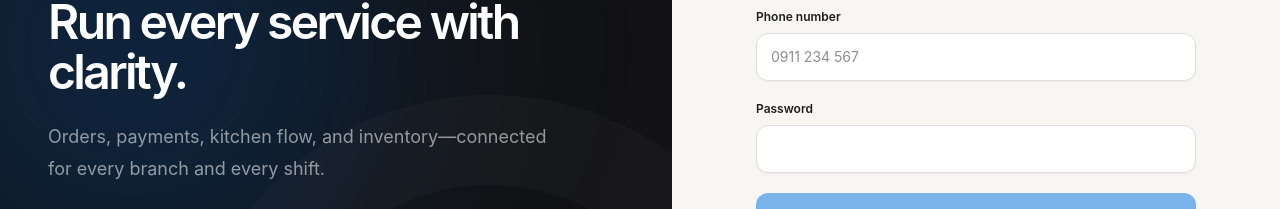
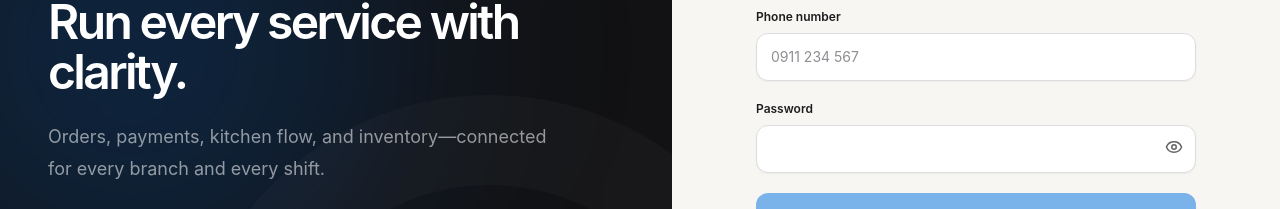
Before and after one commit to khalidGir/RMS-Octagram, a Next.js app in the folder apps/web/: page /login in a window 1280 px wide. Shown: the part 293-502 px from the top of the page. Built offline with nearby package versions, Linux system fonts and the light colour scheme; no server answers.

Commit message:
feat: add accessible password visibility control

```diff
--- a/apps/web/src/components/ui/text-field.tsx
+++ b/apps/web/src/components/ui/text-field.tsx
@@ -1,34 +1,71 @@
-import React, { forwardRef, type InputHTMLAttributes } from 'react';
+'use client';
+
+import React, { forwardRef, useState, type InputHTMLAttributes } from 'react';
+import { Eye, EyeOff } from 'lucide-react';
 import { cn } from '@/lib/cn';
 
 export interface TextFieldProps extends InputHTMLAttributes<HTMLInputElement> {
   label: string;
   error?: string;
   hint?: string;
+  /** Accessible label for the password reveal button (defaults to English). */
+  revealLabel?: string;
+  /** Accessible label for the password hide button (defaults to English). */
+  hideLabel?: string;
 }
 
 export const TextField = forwardRef<HTMLInputElement, TextFieldProps>(
-  ({ className, label, error, hint, id, ...props }, ref) => {
+  ({ className, label, error, hint, id, type, disabled, readOnly, revealLabel = 'Show password', hideLabel = 'Hide password', ...props }, ref) => {
     const inputId = id || React.useId();
     const errorId = error ? `${inputId}-error` : undefined;
+    const [revealed, setRevealed] = useState(false);
+    const isPassword = type === 'password';
+    const toggleable = isPassword && !disabled && !readOnly;
+    const inputType = isPassword ? (revealed ? 'text' : 'password') : type;
+
+    const input = (
+      <input
+        ref={ref}
+        id={inputId}
+        type={inputType}
+        disabled={disabled}
+        readOnly={readOnly}
+        aria-invalid={!!error}
+        aria-describedby={errorId}
+        className={cn(
+          'min-h-11 rounded-control border bg-surface text-sm text-ink shadow-sm placeholder:text-ink-faint transition focus:outline-2 focus:outline-offset-0 focus:outline-brand',
+          toggleable ? 'w-full ps-3.5 pe-12' : 'px-3.5',
+          error ? 'border-danger' : 'border-border',
+          className,
+        )}
+        {...props}
+      />
+    );
 
     return (
       <div className="flex flex-col gap-2">
         <label htmlFor={inputId} className="text-xs font-semibold text-ink">
           {label}
         </label>
-        <input
-          ref={ref}
-          id={inputId}
-          aria-invalid={!!error}
-          aria-describedby={errorId}
-          className={cn(
-            'min-h-11 rounded-control border bg-surface px-3.5 text-sm text-ink shadow-sm placeholder:text-ink-faint transition focus:outline-2 focus:outline-offset-0 focus:outline-brand',
-            error ? 'border-danger' : 'border-border',
-            className,
-          )}
-          {...props}
-        />
+        {toggleable ? (
+          <div className="relative">
+            {input}
+            <button
+              type="button"
+              onClick={() => setRevealed((value) => !value)}
+              aria-label={revealed ? hideLabel : revealLabel}
+              className="absolute end-0 top-0 grid size-11 place-items-center rounded-control text-ink-muted transition hover:text-ink focus:outline-none focus-visible:outline-2 focus-visible:outline-brand"
+            >
+              {revealed ? (
+                <EyeOff size={18} aria-hidden="true" />
+              ) : (
+                <Eye size={18} aria-hidden="true" />
+              )}
+            </button>
+          </div>
+        ) : (
+          input
+        )}
         {error && <p id={errorId} className="text-xs text-danger">{error}</p>}
         {hint && !error && <p className="text-xs text-ink-muted">{hint}</p>}
       </div>
```
Also changed, not shown: 1 other file (tests, documents, lock files or other folders).
